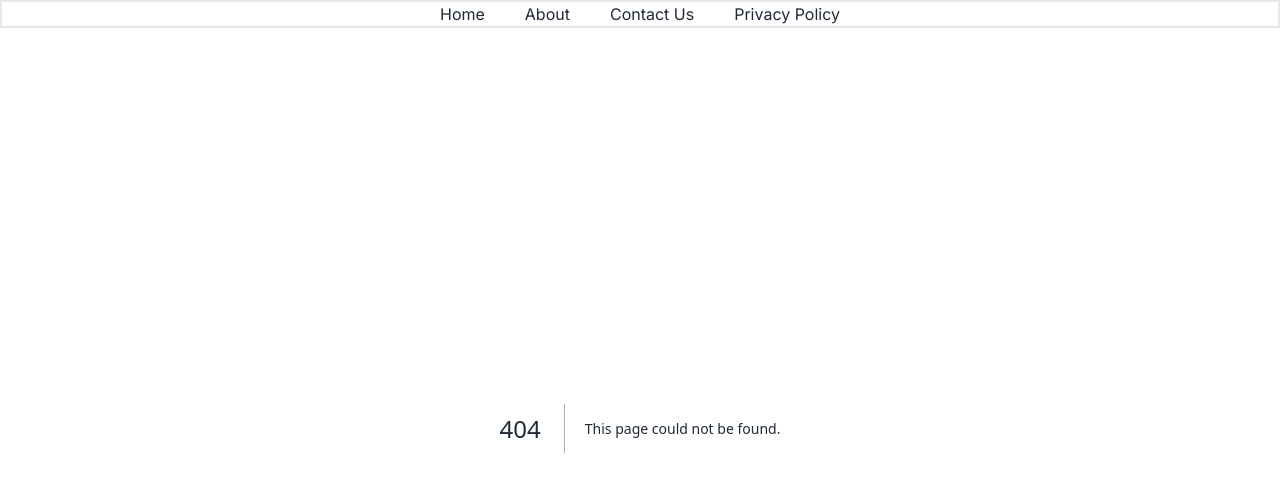
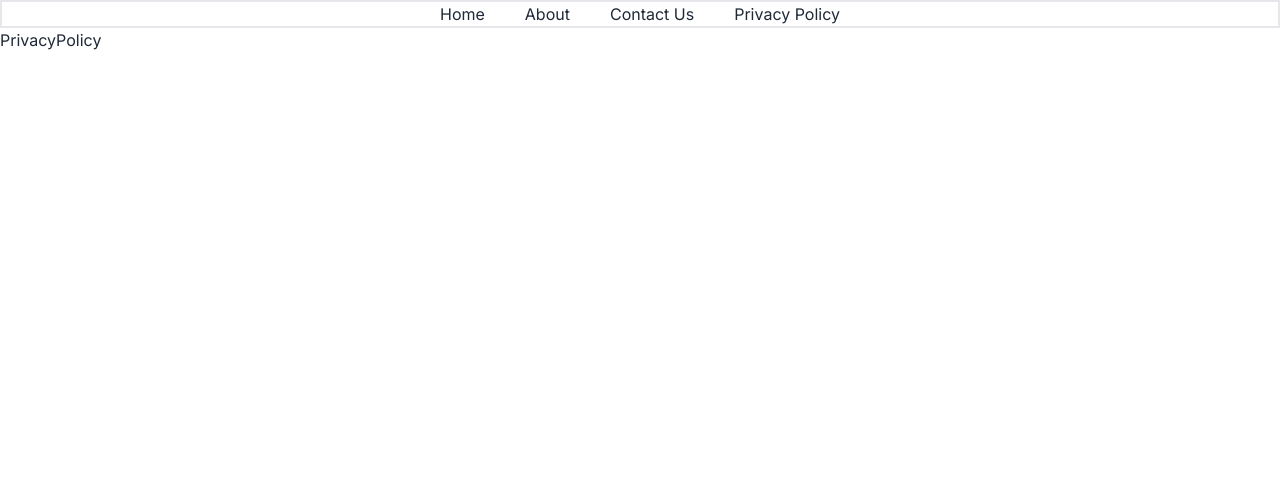
Before and after one commit to shivam27k/vidMaster, a Next.js app: page /privacy-policy in a window 1280 px wide. Before the commit this address had no page. Shown: the top 492 px of the page. Built offline with nearby package versions, Linux system fonts and the light colour scheme.

Commit message:
added all the required pages

```diff
--- /dev/null
+++ b/app/contact-us/page.tsx
@@ -0,0 +1,9 @@
+import React from 'react'
+
+const ContactUs = () => {
+  return (
+    <div>ContactUs</div>
+  )
+}
+
+export default ContactUs
--- /dev/null
+++ b/app/privacy-policy/page.tsx
@@ -0,0 +1,7 @@
+import React from 'react'
+
+const PrivacyPolicy = () => {
+	return <div>PrivacyPolicy</div>
+}
+
+export default PrivacyPolicy
```
